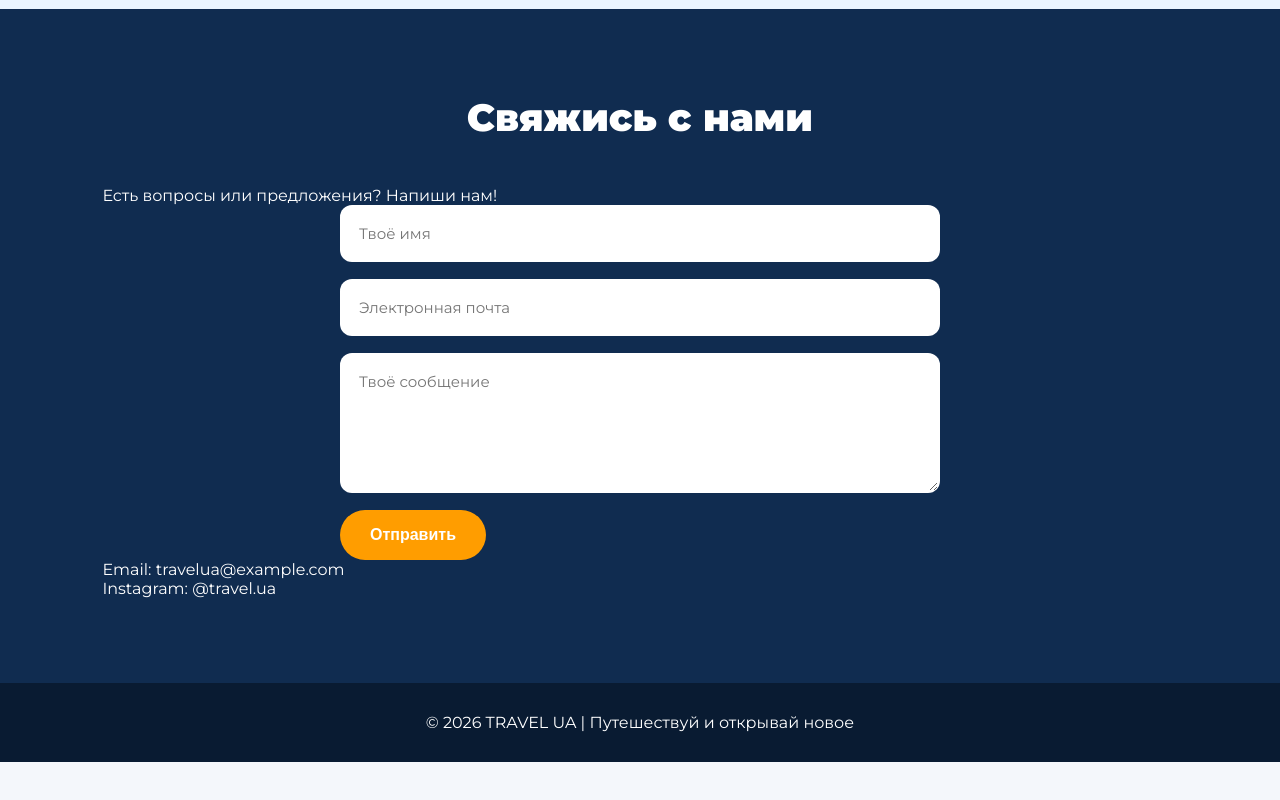
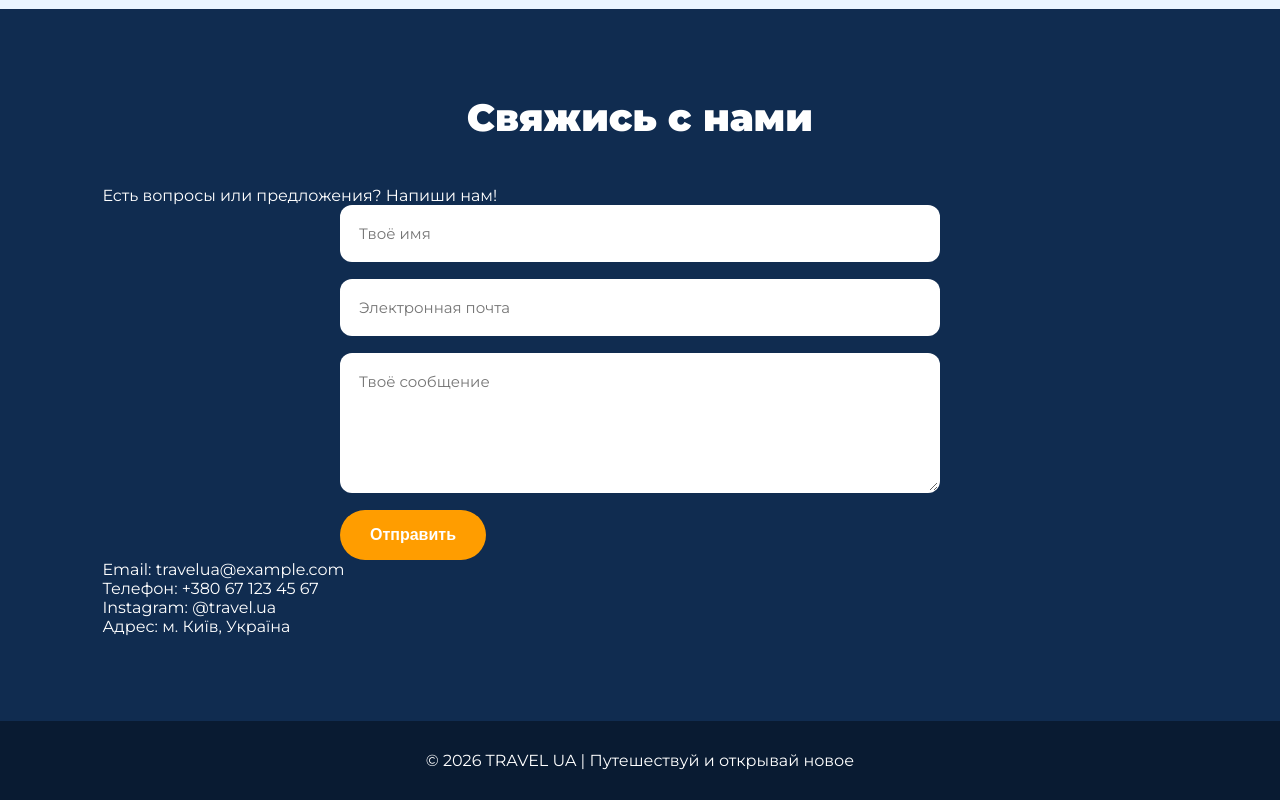
Before and after one commit to dianaterentyva-afk/travel-ua, a plain HTML site: page index.html in a window 1280 px wide. Shown: the part 1771-2571 px from the top of the page. Before the commit the page ends 2533 px from the top, so only its background shows below. Drawn offline with Linux system fonts and the light colour scheme.

Commit message:
Update index.html

```diff
--- a/index.html
+++ b/index.html
@@ -83,7 +83,9 @@
 
   <div class="contact-info">
     <p>Email: travelua@example.com</p>
-    <p>Instagram: @travel.ua</p>
+<p>Телефон: +380 67 123 45 67</p>
+<p>Instagram: @travel.ua</p>
+<p>Адрес: м. Київ, Україна</p>
   </div>
 </section>
 
```
